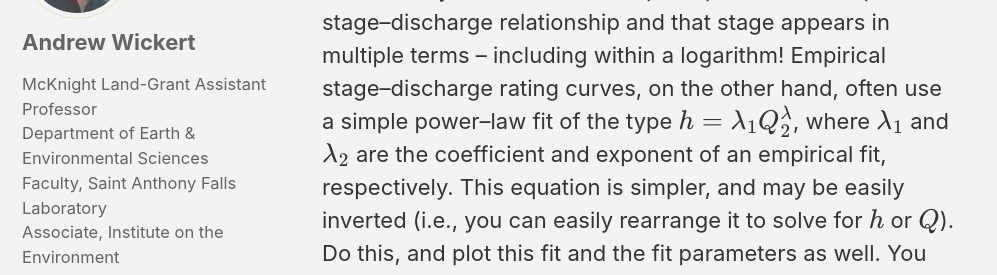
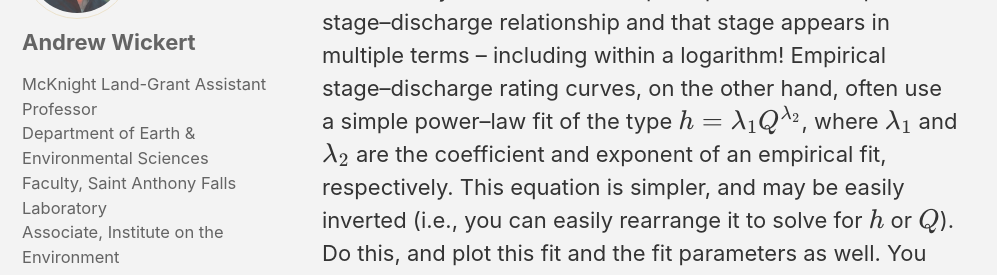
Before and after one commit to GeomorphOnline/GeomorphOnline.github.io, a Jekyll site: the page built from lessons/_hydraulics/pset_rating_curves.md, in a window 1280 px wide and 900 px high, scrolled down 6162 px. Shown: the part 157-432 px from the top of the window, without its empty margins (0-997 px from the left). Built offline with Jekyll 4.4.1, drawn with Linux system fonts in a browser that asks for light colours; cached includes are drawn as plain includes; nearby versions of some CDN libraries; formulas are drawn with MathJax 3.

Commit message:
lambda subscript fix

```diff
--- a/lessons/_hydraulics/pset_rating_curves.md
+++ b/lessons/_hydraulics/pset_rating_curves.md
@@ -115,7 +115,7 @@ Describe in a few sentences why you think this plot has the shape that it does?
 
 ### Part C
 
-Finally, many of the following questions are going to require you to convert discharge into stage. You might, however, notice that you have used multiple equations to compute the stage--discharge relationship and that stage appears in multiple terms -- including within a logarithm! Empirical stage--discharge rating curves, on the other hand, often use a simple power--law fit of the type $$h = \lambda_1 Q^\lambda_2$$, where $\lambda_1$ and $\lambda_2$ are the coefficient and exponent of an empirical fit, respectively. This equation is simpler, and may be easily inverted (i.e., you can easily rearrange it to solve for $$h$$ or $$Q$$). Do this, and plot this fit and the fit parameters as well. You can use this equation to help you answer the questions below.
+Finally, many of the following questions are going to require you to convert discharge into stage. You might, however, notice that you have used multiple equations to compute the stage--discharge relationship and that stage appears in multiple terms -- including within a logarithm! Empirical stage--discharge rating curves, on the other hand, often use a simple power--law fit of the type $$h = \lambda_1 Q^{\lambda_2}$$, where $\lambda_1$ and $\lambda_2$ are the coefficient and exponent of an empirical fit, respectively. This equation is simpler, and may be easily inverted (i.e., you can easily rearrange it to solve for $$h$$ or $$Q$$). Do this, and plot this fit and the fit parameters as well. You can use this equation to help you answer the questions below.
 
 
 ## 3. Flood risk and the flood-frequency curve (20 points)
```
